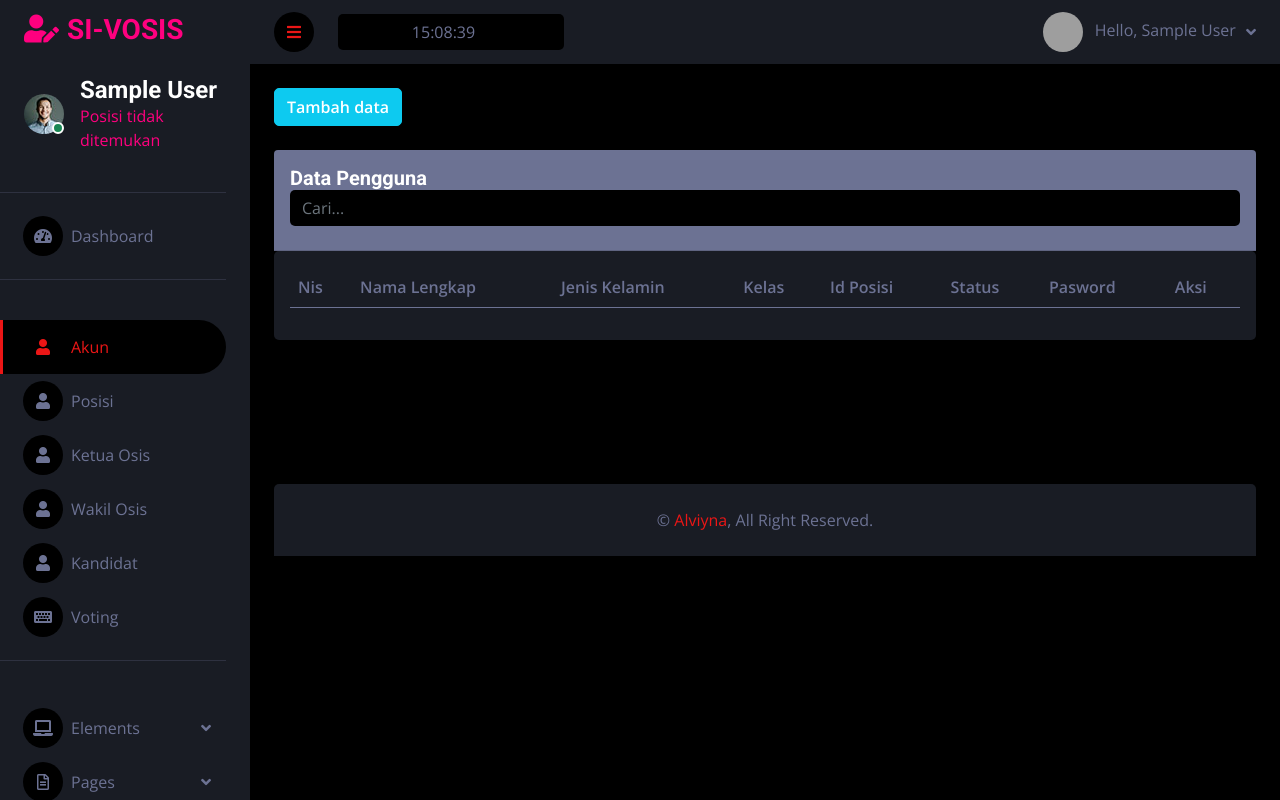
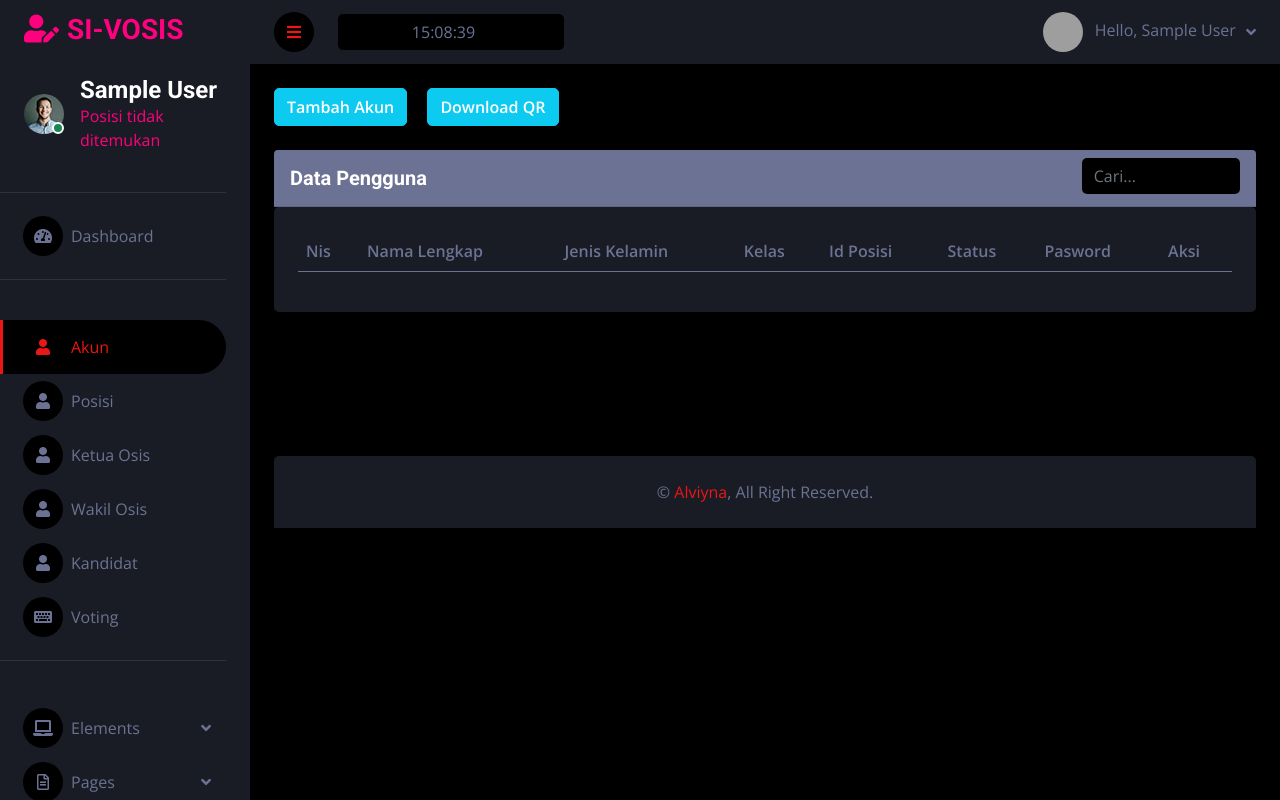
Before and after one commit to YuzuKanaeru/ProjectWeb, a PHP site: page /PROJECTS3/akun.php in a window 1280 px wide. Run offline with PHP 8.4, Linux system fonts and the light colour scheme; the visitor is signed in with stand-in values (Sample User, id 1); data that the repository does not hold is empty; some libraries are stand-ins or nearby versions; grey boxes are pictures that could not be loaded.

Commit message:
Button Download QR dan Fungsi Download QR

```diff
--- a/PROJECTS3/akun/akun.php
+++ b/PROJECTS3/akun/akun.php
@@ -14,16 +14,26 @@ require '../KONEKSI/koneksi.php';
 $query = query("SELECT * FROM tb_akun");
 ?>
 
-<a href="tambahakun.php" type="button" class="btn btn-info fw-bold text-white mb-4">Tambah data</a>
+<a href="tambahakun.php" type="button" class="btn btn-info fw-bold text-white me-3 mb-4">Tambah Akun</a>
+<button type="button" data-toggle="modal" data-target="#downloadqr" class="btn btn-info fw-bold text-white mb-4">Download QR</button>
+
+
+    <div class="col-sm-12">
+        <!-- ... rest of your code ... -->
+
+    </div>
+
 
 <div class="col-sm-12">
-    <div class="card-header py-3 bg-light">
+    <div class="card-header py-2 bg-light d-flex justify-content-between align-items-center">
         <h5 class="m-0 text-white">Data Pengguna</h5>
-        <div class="col-sm-12 search-container-left">
-        <input class="form-control text-right bg-dark border-0 mb-2" id="searchInput" placeholder="Cari...">
+        <div class="col-sm-2">
+            <input class="form-control text-right bg-dark border-0 mb-1" id="searchInput" placeholder="Cari...">
+        </div>
     </div>
-    </div>
-    <div class="bg-secondary rounded h-100 p-3">
+    <div class="bg-secondary rounded h-100 p-4">
+
+
         <table class="table table-hover">
             <thead>
                 <tr>
@@ -77,6 +87,34 @@ $query = query("SELECT * FROM tb_akun");
     </div>
 <?php endforeach; ?>
 
+
+
+<div class="modal fade" id="downloadqr" data-backdrop="static" data-keyboard="false" tabindex="-1" aria-labelledby="staticBackdropLabel" aria-hidden="true">
+        <div class="modal-dialog ">
+            <div class="modal-content bg-secondary">
+                <div class="modal-body">
+
+                    <h5 class="text-center mt-2 mb-3">Download QR Kelas</h5>
+                    <label for="formGroupExampleInput">Pilih Kelas</label>
+                <form action="downloadqr.php" method="post">
+<select name="kelas" class=" bg-dark form-select form-control" aria-label="Default select example">
+<option value="8A">8A</option>
+<option value="8B">8B</option>
+<option value="8B">8C</option>
+<option value="9A">9A</option>
+<option value="9B">9B</option>
+</select>
+                </div>
+                <div class="modal-footer">
+
+                    <button name="download" type="submit" class="btn btn-primary m-2">Download Zip</button>
+                    <button type="button" class="btn btn-dark" data-dismiss="modal">Tidak</button>
+                </div>
+            </div>
+            </form>
+        </div>
+    </div>
+
 <br>
 <br>
 <br>
```
Also changed, not shown: PROJECTS3/akun/downloadqr.php (added, +64 -0 lines).
